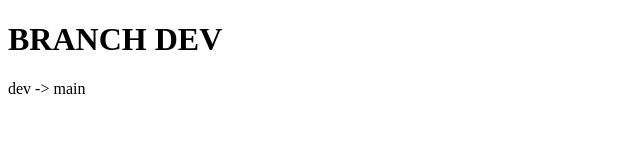
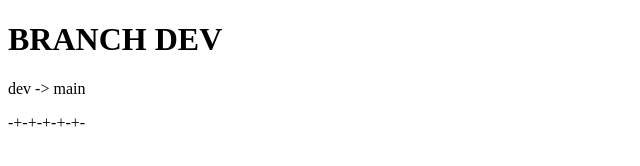
Before and after one commit to gitnav9156/guardpass, a plain HTML site: page index.html in a window 1280 px wide. Shown: the full height of the page, 0-640 px from the left. Drawn offline with Linux system fonts and the light colour scheme.

Commit message:
merge dev

```diff
--- a/index.html
+++ b/index.html
@@ -9,6 +9,7 @@
 
     <h1>BRANCH DEV</h1>
     <p>dev -> main</p>
+    <p>-+-+-+-+-+-</p>
 
 </body>
 </html>
```
